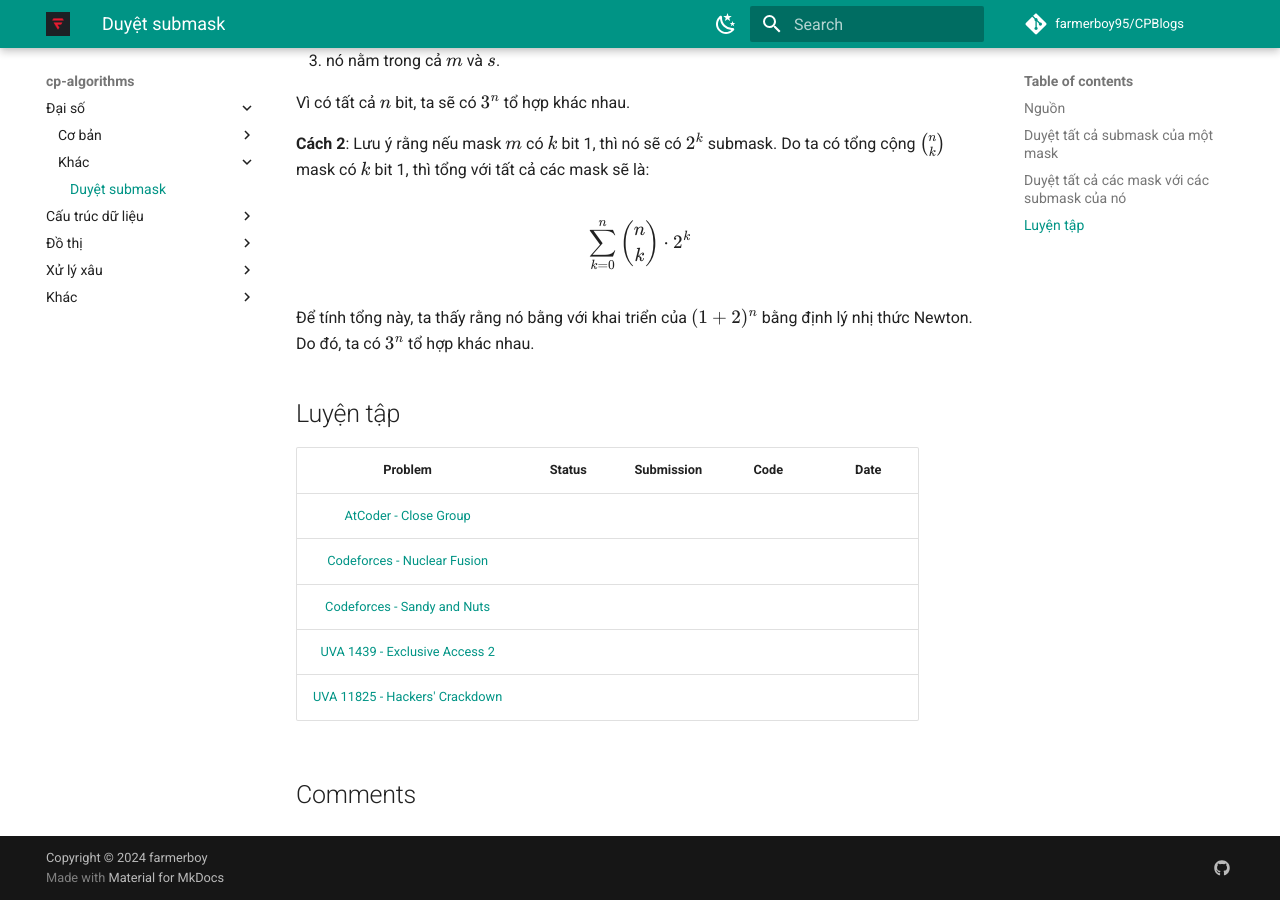
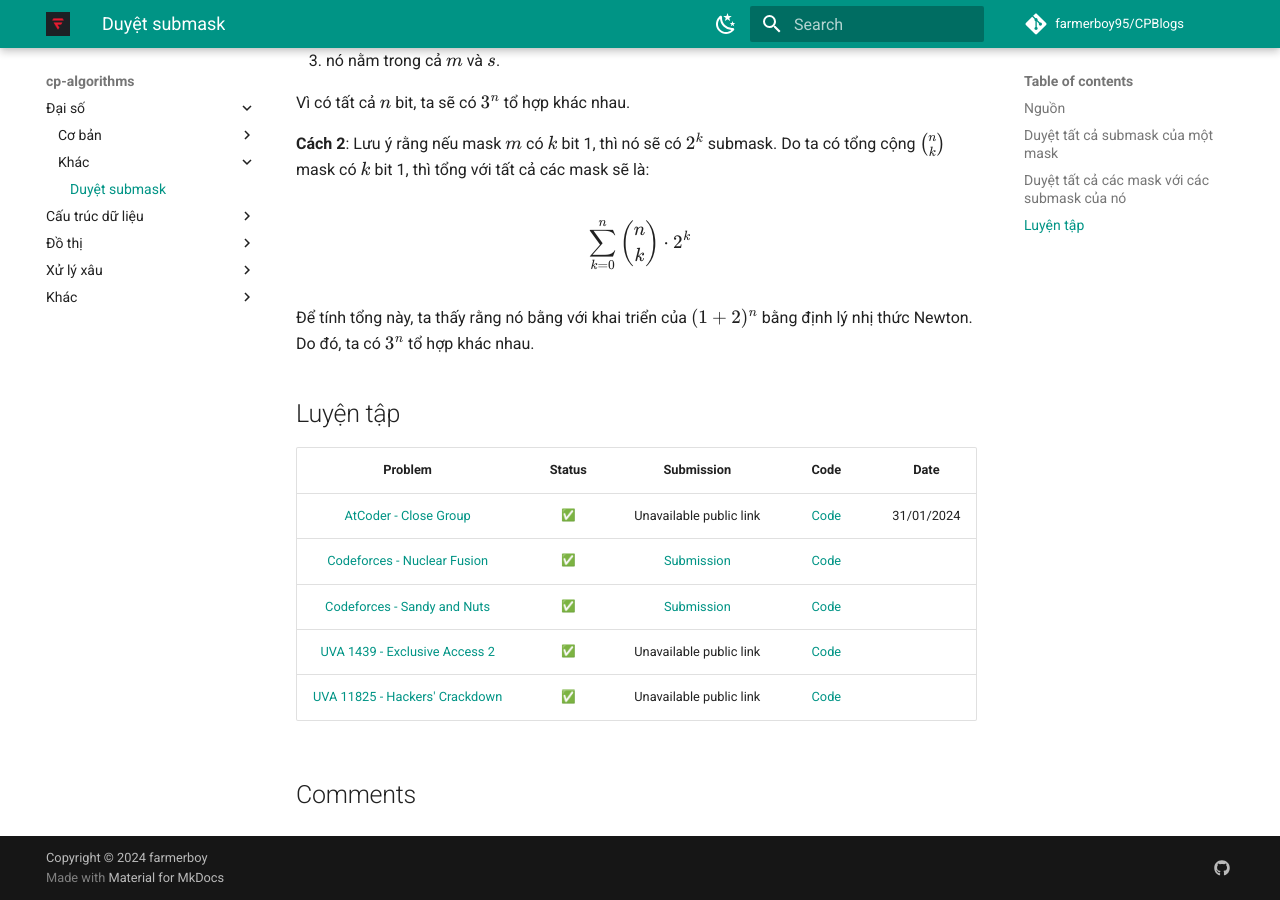
Before and after one commit to farmerboy95/CPBlogs, an MkDocs documentation site: the page built from docs/cp-algorithms/algebra/misc/all-submasks.md, in a window 1280 px wide and 900 px high, scrolled down 1732 px. Built offline with MkDocs 1.6.1 and Material for MkDocs 9.7.7, drawn with Linux system fonts in a browser that asks for light colours; emoji names are drawn with the system emoji font; comment, search, counter and statistics services are not loaded.

Commit message:
Update all-submasks

```diff
--- a/docs/cp-algorithms/algebra/misc/all-submasks.md
+++ b/docs/cp-algorithms/algebra/misc/all-submasks.md
@@ -73,8 +73,8 @@ $$\sum_{k=0}^n \binom{n}{k} \cdot 2^k$$
 
 | Problem | Status | Submission | Code | Date |
 | :---: | :-----------: | :---: | :---: | :---: |
-| [AtCoder - Close Group](https://atcoder.jp/contests/abc187/tasks/abc187_f) | | | | |
-| [Codeforces - Nuclear Fusion](http://codeforces.com/problemset/problem/71/E) | | | | |
-| [Codeforces - Sandy and Nuts](http://codeforces.com/problemset/problem/599/E) | | | | |
-| [UVA 1439 - Exclusive Access 2](https://uva.onlinejudge.org/index.php?option=com_onlinejudge&Itemid=8&page=show_problem&problem=4185) | | | | |
-| [UVA 11825 - Hackers' Crackdown](https://uva.onlinejudge.org/index.php?option=com_onlinejudge&Itemid=8&page=show_problem&problem=2925) | | | | |
+| [AtCoder - Close Group](https://atcoder.jp/contests/abc187/tasks/abc187_f) | :white_check_mark: | Unavailable public link | [Code](https://github.com/farmerboy95/CompetitiveProgramming/blob/master/AtCoder/AtCoder187-ABC-F.cpp) | 31/01/2024 |
+| [Codeforces - Nuclear Fusion](https://codeforces.com/contest/71/problem/E) | :white_check_mark: | [Submission]() | [Code]() | |
+| [Codeforces - Sandy and Nuts](http://codeforces.com/problemset/problem/599/E) | :white_check_mark: | [Submission]() | [Code]() | |
+| [UVA 1439 - Exclusive Access 2](https://uva.onlinejudge.org/index.php?option=com_onlinejudge&Itemid=8&page=show_problem&problem=4185) | :white_check_mark: | Unavailable public link | [Code]() | |
+| [UVA 11825 - Hackers' Crackdown](https://uva.onlinejudge.org/index.php?option=com_onlinejudge&Itemid=8&page=show_problem&problem=2925) | :white_check_mark: | Unavailable public link | [Code]() | |
```
